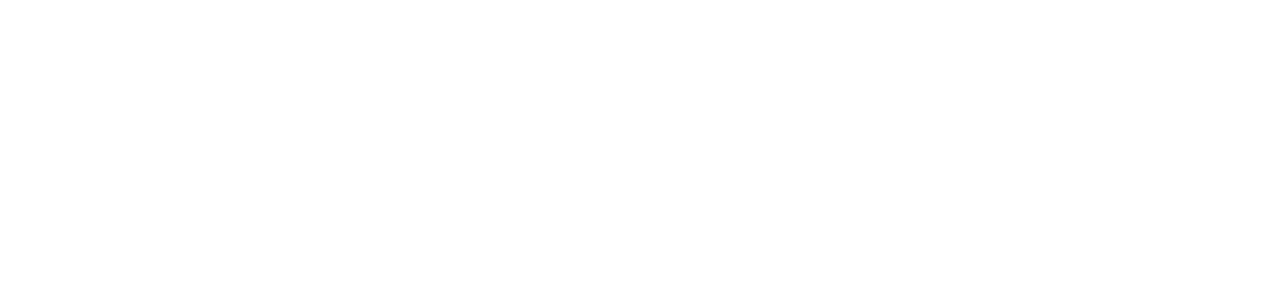
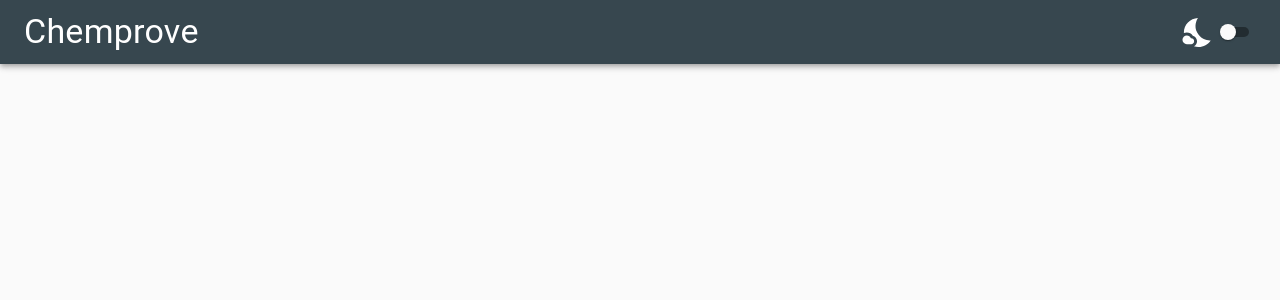
Before and after one commit to Noldyman/chemprove-old, a React (Create React App) app: page / in a window 1280 px wide. Shown: the top 300 px of the page. Built offline with nearby package versions, Linux system fonts and the light colour scheme.

Commit message:
Added AppBar with to toggle between light and darktheme

```diff
--- a/src/App.tsx
+++ b/src/App.tsx
@@ -1,7 +1,24 @@
-import React from 'react'
+import { useState } from 'react'
+import { ThemeProvider } from '@material-ui/styles'
+import { CssBaseline } from '@material-ui/core'
+import AppBar from './components/general/AppBar'
+import { lightTheme, darkTheme } from './themesAndStyles/themes'
 
 function App() {
-  return <div className="App"></div>
+  const [isDarkTheme, setIsDarkTheme] = useState<boolean>(false)
+
+  const handleThemeToggle = () => {
+    setIsDarkTheme((prevValue) => !prevValue)
+  }
+
+  return (
+    <ThemeProvider theme={isDarkTheme ? darkTheme : lightTheme}>
+      <CssBaseline />
+      <div className="App">
+        <AppBar isDarkTheme={isDarkTheme} onThemeToggle={handleThemeToggle} />
+      </div>
+    </ThemeProvider>
+  )
 }
 
 export default App
--- /dev/null
+++ b/src/components/general/AppBar.tsx
@@ -0,0 +1,40 @@
+import React from 'react'
+import {
+  makeStyles,
+  AppBar as TitleBar,
+  Toolbar,
+  Typography,
+  Switch,
+} from '@material-ui/core'
+import { NightsStay } from '@material-ui/icons'
+
+const useStyles = makeStyles({
+  settings: {
+    display: 'flex',
+    alignItems: 'center',
+    marginLeft: 'auto',
+  },
+})
+
+interface AppBarProps {
+  isDarkTheme: boolean
+  onThemeToggle: () => void
+}
+
+const AppBar: React.FC<AppBarProps> = ({ isDarkTheme, onThemeToggle }) => {
+  const classes = useStyles()
+
+  return (
+    <TitleBar position="static">
+      <Toolbar>
+        <Typography variant="h4">Chemprove</Typography>
+        <div className={classes.settings}>
+          <NightsStay fontSize="large" />
+          <Switch size="small" checked={isDarkTheme} onChange={onThemeToggle} />
+        </div>
+      </Toolbar>
+    </TitleBar>
+  )
+}
+
+export default AppBar
--- a/src/index.tsx
+++ b/src/index.tsx
@@ -1,11 +1,11 @@
-import React from 'react'
+// import React from 'react'
 import ReactDOM from 'react-dom'
 import './index.css'
 import App from './App'
 
 ReactDOM.render(
-  <React.StrictMode>
-    <App />
-  </React.StrictMode>,
+  // <React.StrictMode>
+  <App />,
+  // </React.StrictMode>,
   document.getElementById('root')
 )
--- /dev/null
+++ b/src/themesAndStyles/themes.ts
@@ -0,0 +1,24 @@
+import { createMuiTheme } from '@material-ui/core'
+
+export const lightTheme = createMuiTheme({
+  palette: {
+    primary: {
+      main: '#37474f',
+    },
+    secondary: {
+      main: '#b0bec5',
+    },
+  },
+})
+
+export const darkTheme = createMuiTheme({
+  palette: {
+    type: 'dark',
+    primary: {
+      main: '#37474f',
+    },
+    secondary: {
+      main: '#b0bec5',
+    },
+  },
+})
```
